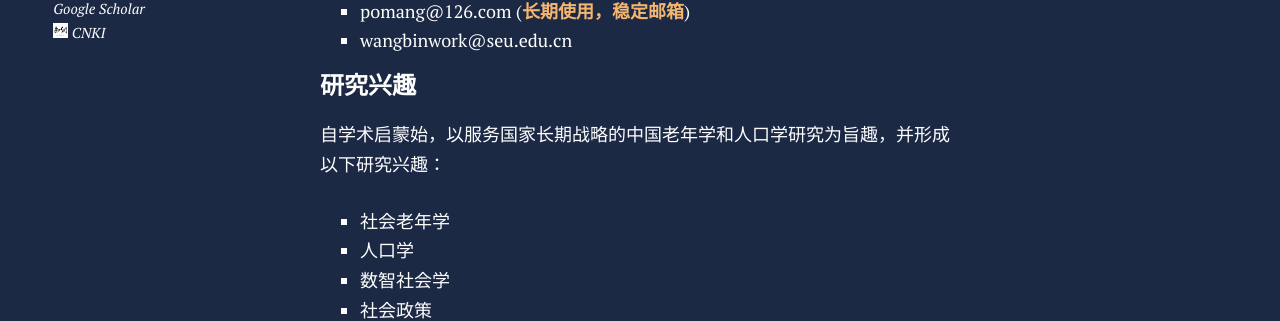
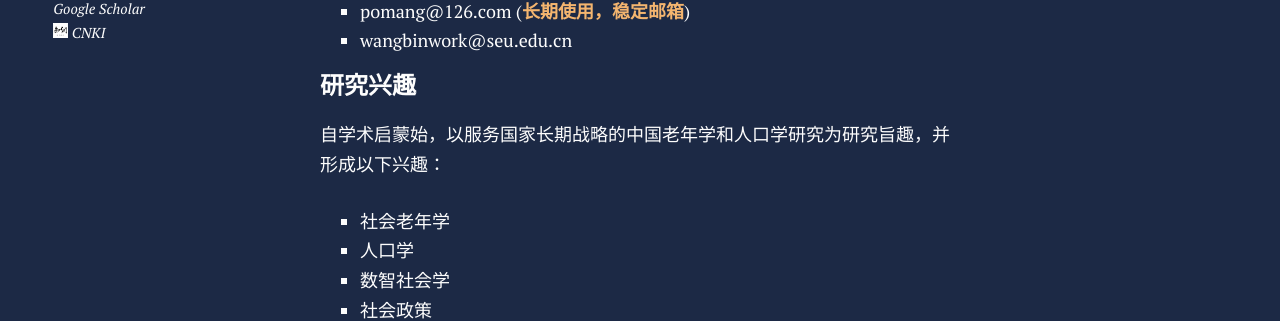
Before and after one commit to bwPhD/bwPhD.github.io, a Jekyll site: the page built from index.md, in a window 1280 px wide. Shown: the part 535-856 px from the top of the page. Built offline with Jekyll 4.4.1, drawn with Linux system fonts in a browser that asks for light colours; nearby versions of some CDN libraries; comment, search, counter and statistics services are not loaded; a style sheet for code colours, icons or effects is not loaded; our own code applies the rules of GitHub Pages for plain Markdown files.

```diff
--- a/index.md
+++ b/index.md
@@ -19,7 +19,7 @@ layout: page
 ---
 
 ### 研究兴趣
-自学术启蒙始，以服务国家长期战略的中国老年学和人口学研究为旨趣，并形成以下研究兴趣：
+自学术启蒙始，以服务国家长期战略的中国老年学和人口学研究为研究旨趣，并形成以下兴趣：
 - 社会老年学
 - 人口学
 - 数智社会学
```
